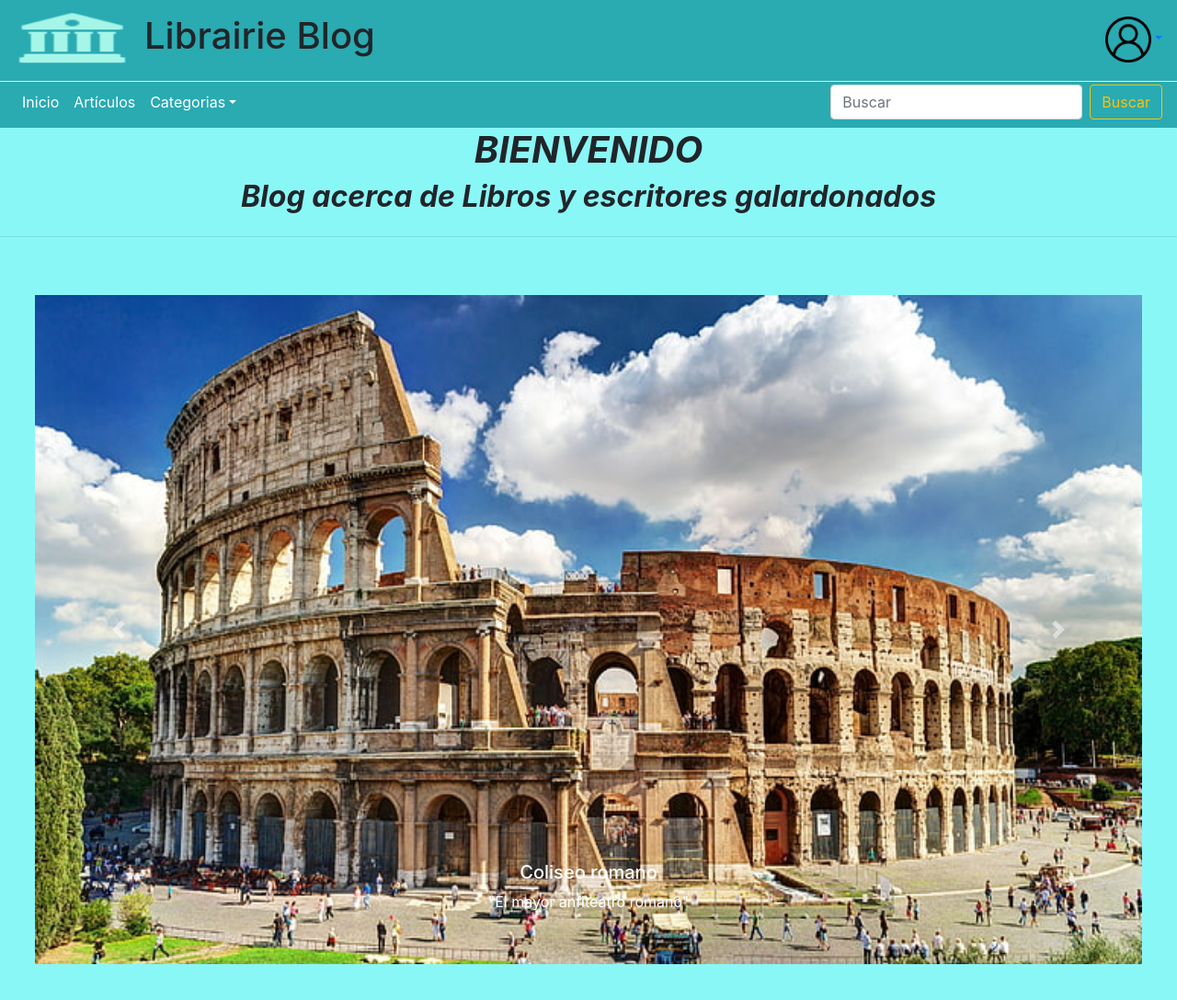
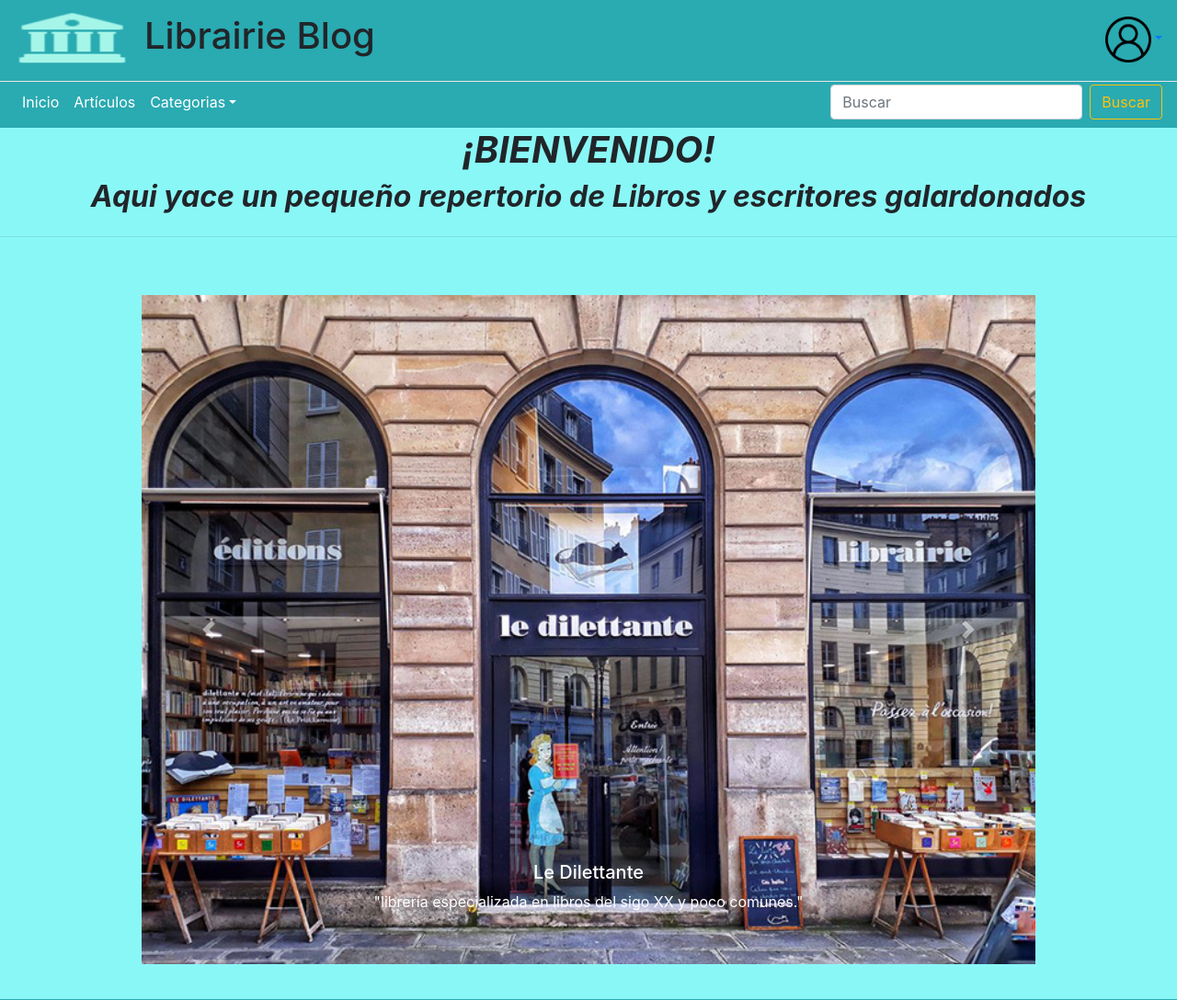
Before and after one commit to kiritozero117/proyecto-web, a PHP site: page /EXU5/home.php in a window 1280 px wide. Shown: the top 1088 px of the page at 92% size. Run offline with PHP 8.4, Linux system fonts and the light colour scheme; some libraries are stand-ins or nearby versions.

Commit message:
fotos, footer,home

```diff
--- a/prograweb/home.php
+++ b/prograweb/home.php
@@ -16,12 +16,12 @@
 
 <body>
     <!--HEADER-->
-    <?php include("./templates/header.php")?>
+    <?php include("./templates/header.php") ?>
 
     <div class="text-center">
-            <h1 aling="center"><b><i>BIENVENIDO</i></b></h1>
-            <h2 aling="center"><b><i>Blog acerca de Libros y escritores galardonados</i></b></h2>
-            <hr class="my-4">
+        <h1 aling="center"><b><i>¡BIENVENIDO!</i></b></h1>
+        <h2 aling="center"><b><i>Aqui yace un pequeño repertorio de Libros y escritores galardonados</i></b></h2>
+        <hr class="my-4">
     </div>
 
     <div id="contenedorPrincipal">
@@ -29,26 +29,27 @@
             <div class="carousel-inner">
 
                 <div class="carousel-item active">
-                    <img class="d-block w-100" src="img/coliseo.jpg" height="728px" width="410px"  alt="First slide">
+                    <img class="d-block w-100" src="img/dilettante.jpg" height="728px" width="410px" alt="First slide">
                     <div class="carousel-caption d-none d-md-block">
-                        <h5>Coliseo romano</h5>
-                        <p>"El mayor anfiteatro romano"</p>
+                        <h5>Le Dilettante</h5>
+                        <p>"librería especializada en libros del sigo XX y poco comunes."</p>
                     </div>
                 </div>
 
                 <div class="carousel-item">
-                    <img class="d-block w-100" src="img/foro.jpg" height="686px" width="386px" alt="Second slide">
+                    <img class="d-block w-100" src="img/berkeley.jpg" height="686px" width="386px" alt="Second slide">
                     <div class="carousel-caption d-none d-md-block">
-                        <h5>Foro Romano</h5>
-                        <p>"El corazon de la antigua Roma"</p>
+                        <h5>Berkeley Books of Paris</h5>
+                        <p>"El hogar reside allá donde lo hace el corazón"</p>
                     </div>
                 </div>
 
                 <div class="carousel-item">
-                    <img class="d-block w-100" src="img/palatino.jpg" alt="Third slide">
+                    <img class="d-block w-100" src="img/ofr.jpg" alt="Third slide">
                     <div class="carousel-caption d-none d-md-block">
-                        <h5>Monte Palatino</h5>
-                        <p>"El hogar de los emperadores en Roma"</p>
+                        <h5>OFR</h5>
+                        <p>"Librería especializada en moda
+                            y diseño"</p>
                     </div>
                 </div>
             </div>
@@ -69,7 +70,7 @@
     </div>
 
     <!--FOOTER-->
-    <?php include("./templates/footer.php")?>
+    <?php include("./templates/footer.php") ?>
 
     <script src="https://code.jquery.com/jquery-3.3.1.slim.min.js" integrity="sha384-q8i/X+965DzO0rT7abK41JStQIAqVgRVzpbzo5smXKp4YfRvH+8abtTE1Pi6jizo" crossorigin="anonymous"></script>
     <script src="https://cdnjs.cloudflare.com/ajax/libs/popper.js/1.14.7/umd/popper.min.js" integrity="sha384-UO2eT0CpHqdSJQ6hJty5KVphtPhzWj9WO1clHTMGa3JDZwrnQq4sF86dIHNDz0W1" crossorigin="anonymous"></script>
--- a/prograweb/templates/footer.php
+++ b/prograweb/templates/footer.php
@@ -2,7 +2,7 @@
 
     <div class="row">
         <div class="col-md-3">
-            <h3>Conoce nuestras redes</h3>
+            <h3>Síguenos en nuestras redes</h3>
             <p>
                 <a href="https://www.facebook.com/"><img src="img/facebook.png" alt="facebook" height="50px" width="50px"></a>
                 <a href="https://twitter.com/"><img src="img/twitter.png" alt="twitter" height="50px" width="50px"></a>
```
Also changed, not shown: prograweb/img/berkeley.jpg (added), prograweb/img/dilettante.jpg (added), prograweb/img/ofr.jpg (added).
